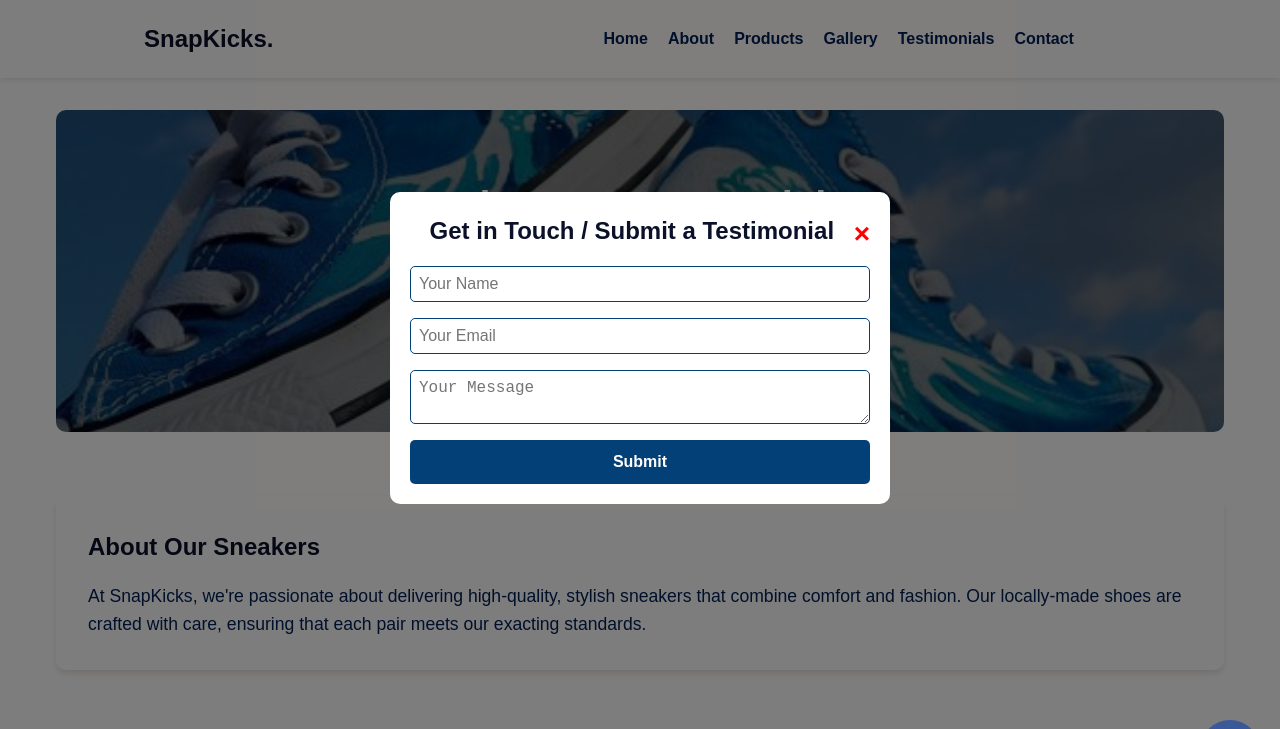
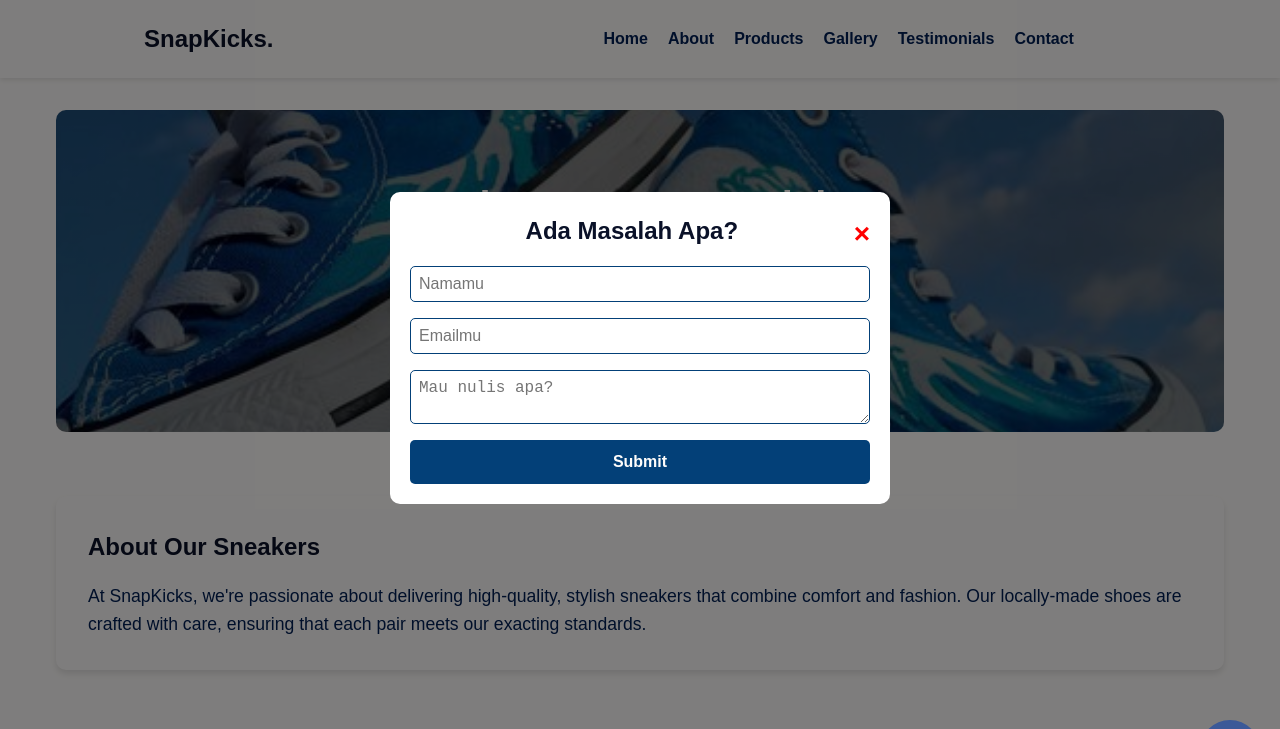
Before and after one commit to rreichi/pweb-JS-P16-2024, a plain HTML site: page File/index.html in a window 1280 px wide. Both pictures are taken after a click on the element 1230 px from the left and 750 px from the top of the page. Shown: the top 729 px of the page. Drawn offline with Linux system fonts and the light colour scheme; no server answers.

Commit message:
edit modal

```diff
--- a/File/index.html
+++ b/File/index.html
@@ -147,11 +147,11 @@
     <div id="contactModal" class="modal">
         <div class="modal-content">
             <span class="close">&times;</span>
-            <h2>Get in Touch / Submit a Testimonial</h2>
+            <h2>Ada Masalah Apa?</h2>
         <form id="contactForm">
-            <input type="text" id="name" placeholder="Your Name">
-            <input type="email" id="email" placeholder="Your Email">
-            <textarea id="message" placeholder="Your Message"></textarea>
+            <input type="text" id="name" placeholder="Namamu">
+            <input type="email" id="email" placeholder="Emailmu">
+            <textarea id="message" placeholder="Mau nulis apa?"></textarea>
             <button type="submit">Submit</button>
         </form>
         </div>
```
